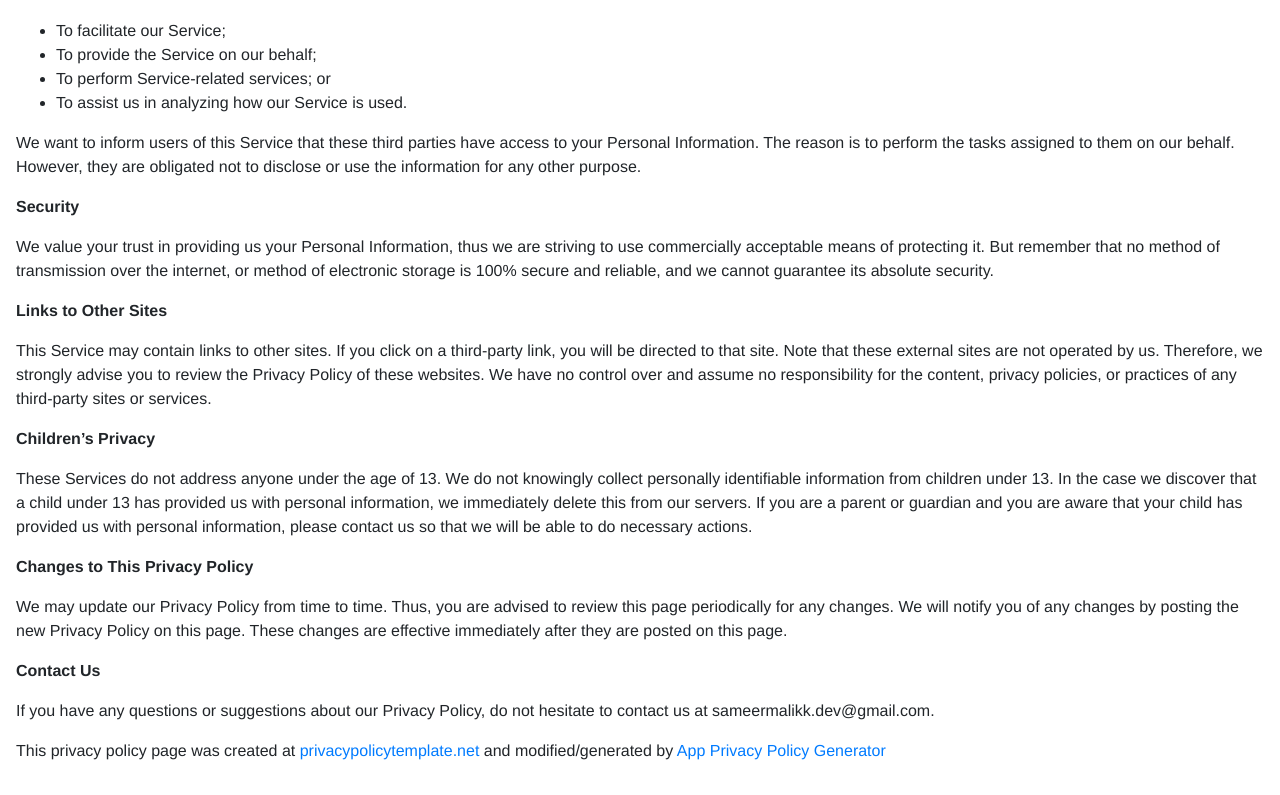
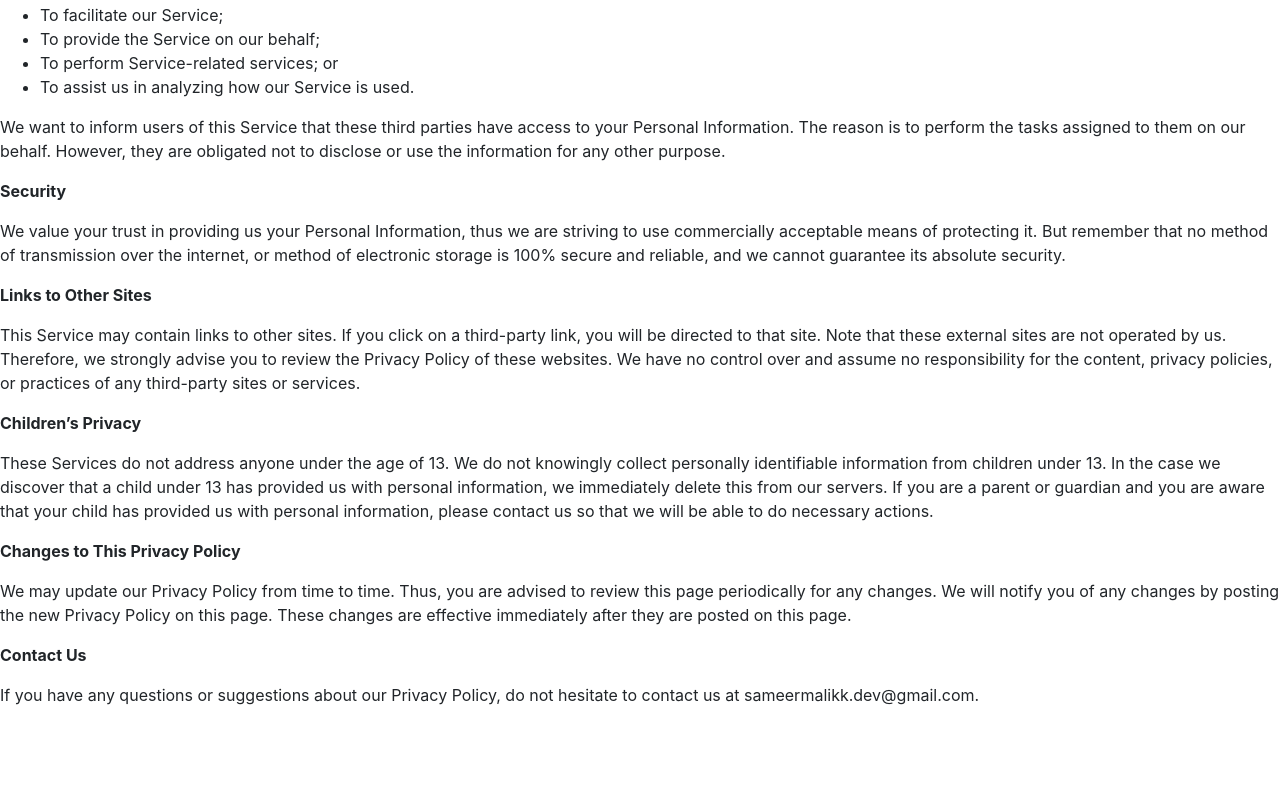
Before and after one commit to explorestudios/explorestudios.github.io, a plain HTML site: page jetbrowser/privacy-policy.html in a window 1280 px wide. Shown: the part 923-1718 px from the top of the page. After the commit the page ends 1646 px from the top, so only its background shows below. Drawn offline with nearby package versions, Linux system fonts and the light colour scheme.

Commit message:
JetBrowser/privacy-policy.html

```diff
--- a/jetbrowser/privacy-policy.html
+++ b/jetbrowser/privacy-policy.html
@@ -5,7 +5,6 @@
       <meta name='viewport' content='width=device-width'>
       <link rel="stylesheet" href="https://stackpath.bootstrapcdn.com/bootstrap/4.4.1/css/bootstrap.min.css" integrity="sha384-Vkoo8x4CGsO3+Hhxv8T/Q5PaXtkKtu6ug5TOeNV6gBiFeWPGFN9MuhOf23Q9Ifjh" crossorigin="anonymous">l̥
       <title>Privacy Policy</title>
-      <style> body { font-family: 'Helvetica Neue', Helvetica, Arial, sans-serif; padding:1em; } </style>
     </head>
     <body>
     <h2>Privacy Policy</h2> <p>
@@ -114,10 +113,5 @@
                     If you have any questions or suggestions about
                     our Privacy Policy, do not hesitate to contact
                     us at sameermalikk.dev@gmail.com.
-                  </p> <p>
-                    This privacy policy page was created at
-                    <a href="https://privacypolicytemplate.net" target="_blank">privacypolicytemplate.net</a>
-                    and modified/generated by
-                    <a href="https://app-privacy-policy-generator.firebaseapp.com/" target="_blank">App Privacy Policy Generator</a></p>
     </body>
     </html>
```
